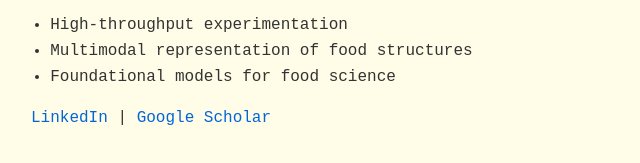
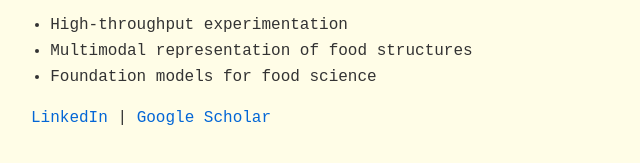
Before and after one commit to ymawur/ymawur.github.io, a plain HTML site: page index.html in a window 1280 px wide. Shown: the part 477-640 px from the top of the page, 259-899 px from the left. Drawn offline with Linux system fonts and the light colour scheme.

Commit message:
Update index.html

```diff
--- a/index.html
+++ b/index.html
@@ -51,7 +51,7 @@
   <ul>
     <li>High-throughput experimentation</li>
     <li>Multimodal representation of food structures</li>
-    <li>Foundational models for food science</li>
+    <li>Foundation models for food science</li>
   </ul>
   <p>
     <a href="https://www.linkedin.com/in/ybenma" target="_blank">LinkedIn</a> |
```
